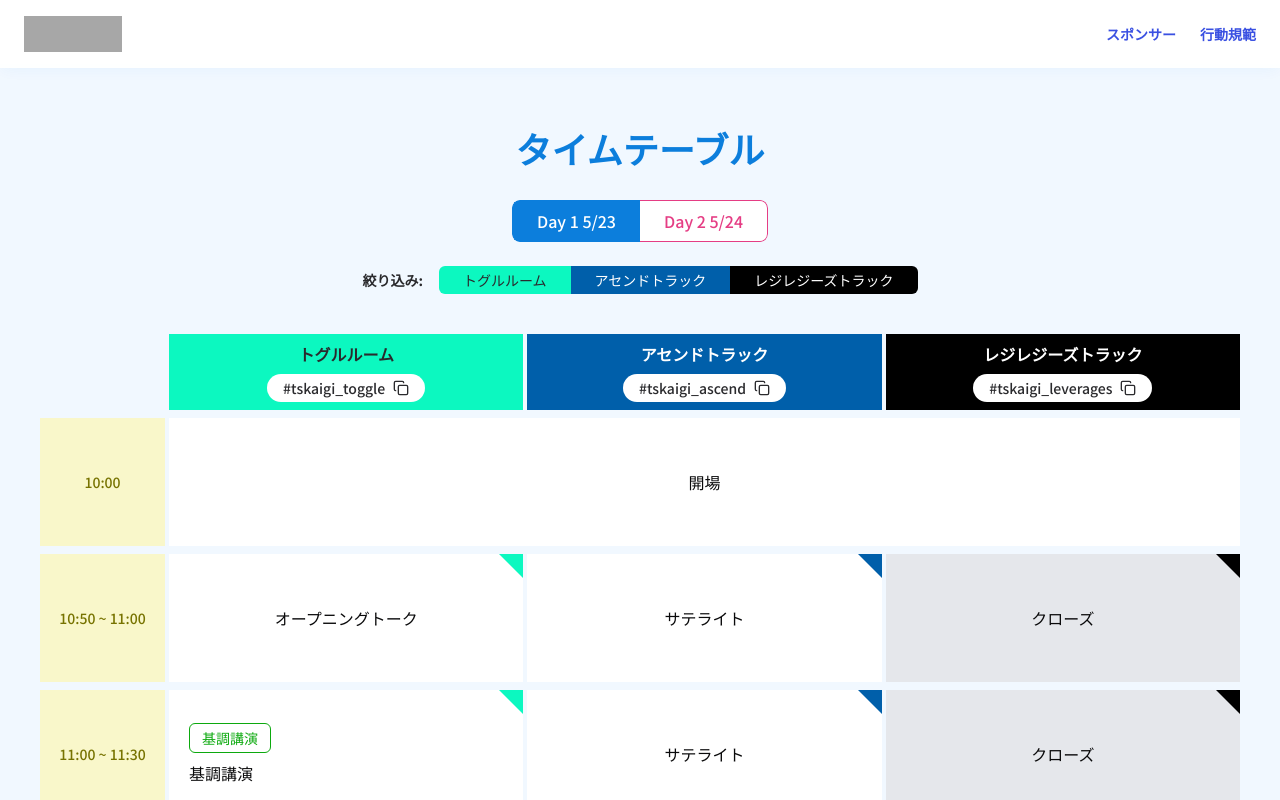
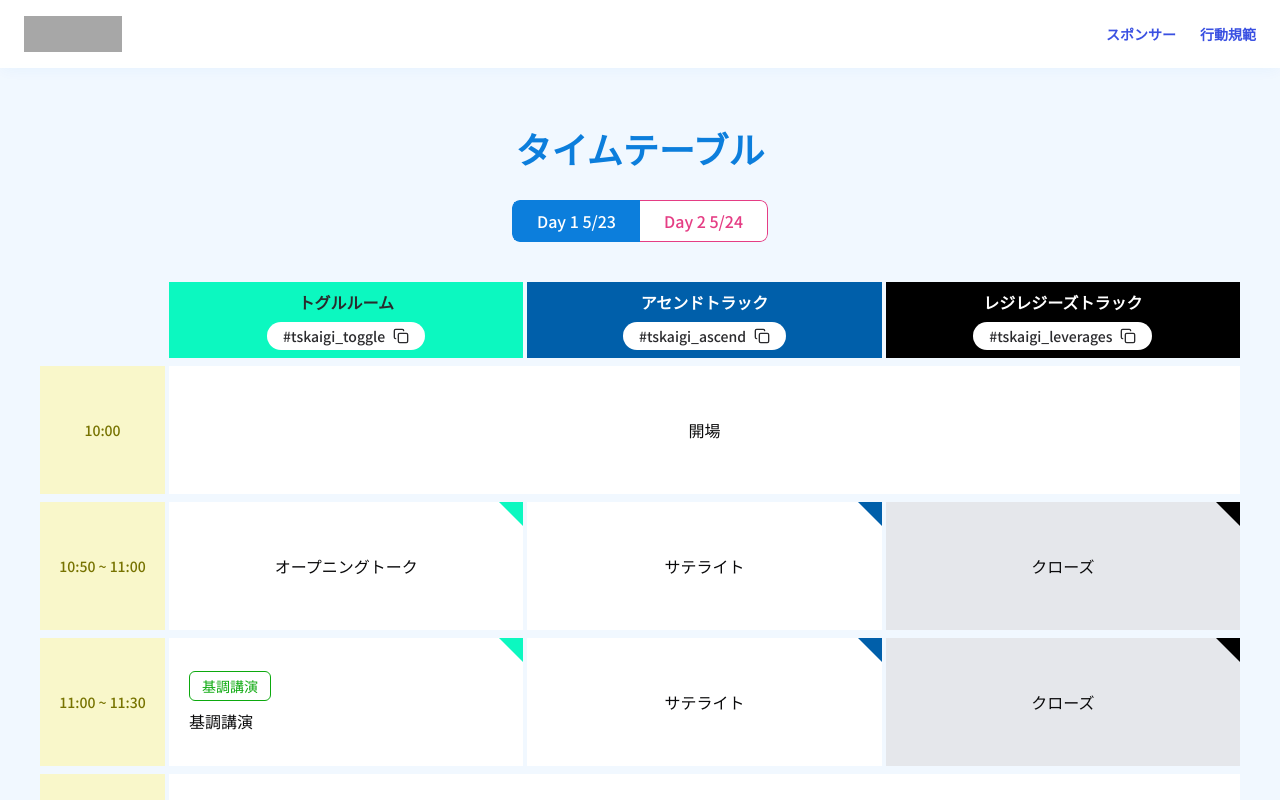
Before and after one commit to tskaigi/tskaigi2025-web-site, a Next.js app: page /wip/talks in a window 1280 px wide. Shown: the top 800 px of the page. Built offline with nearby package versions, Linux system fonts and the light colour scheme; grey boxes are pictures that could not be loaded.

Commit message:
feat(minor): 🎸 remove toggle

```diff
--- a/src/app/wip/talks/page.tsx
+++ b/src/app/wip/talks/page.tsx
@@ -3,7 +3,6 @@ import { Day1TimeTable } from "@/components/talks/Day1TimeTable";
 import { Day2TimeTable } from "@/components/talks/Day2TimeTable";
 import { EventDateTab } from "@/components/talks/EventDateTab";
 import { TrackHeader } from "@/components/talks/TrackHeader";
-import { TrackToggle } from "@/components/talks/TrackToggle";
 import type { EventDate, Track } from "@/constants/talkList";
 import { useState } from "react";
 
@@ -54,12 +53,6 @@ const TalksPage = () => {
       <div className="text-center mt-8">
         <EventDateTab currentDate={currentDate} onTabChange={handleTabChange} />
       </div>
-      <div className="text-center mt-6">
-        <TrackToggle
-          visibleTracks={visibleTracks}
-          onToggleTrack={handleToggleTrack}
-        />
-      </div>
 
       <div className="overflow-x-auto mt-10">
         <div className="min-w-full">
--- a/src/components/talks/TrackToggle/index.tsx
+++ /dev/null
@@ -1,68 +0,0 @@
-import { TRACK } from "@/constants/talkList";
-import type { Track } from "@/constants/talkList";
-import { cn } from "@/lib/utils";
-
-type Props = {
-  visibleTracks: {
-    [key in Track]: boolean;
-  };
-  onToggleTrack: (trackId: Track) => void;
-};
-
-export function TrackToggle({ visibleTracks, onToggleTrack }: Props) {
-  return (
-    <div className="w-full flex items-center justify-center gap-3 md:gap-4">
-      <p className="text-sm font-bold">絞り込み:</p>
-      <div className="inline-flex rounded-md overflow-hidden">
-        {(Object.keys(TRACK) as Track[]).map((trackId) => {
-          const isVisible = visibleTracks[trackId];
-          const getBgColorClass = () => {
-            switch (trackId) {
-              case "TRACK1":
-                return "bg-track-toggle";
-              case "TRACK2":
-                return "bg-track-ascend";
-              case "TRACK3":
-                return "bg-track-leverages";
-              default:
-                return trackId satisfies never;
-            }
-          };
-
-          const getTextColorClass = () => {
-            return trackId === "TRACK1" ? "text-black" : "text-white";
-          };
-
-          return (
-            <button
-              type="button"
-              key={trackId}
-              onClick={() => {
-                if (
-                  isVisible &&
-                  Object.values(visibleTracks).filter(Boolean).length <= 1
-                ) {
-                  return;
-                }
-                onToggleTrack(trackId);
-              }}
-              className={cn(
-                "px-4 md:px-6 py-1 text-sm font-medium transition-colors flex items-center justify-center",
-                isVisible
-                  ? `${getBgColorClass()} ${getTextColorClass()}`
-                  : "bg-black-300 text-white",
-              )}
-            >
-              <span className={"hidden md:inline ld:inline"}>
-                {TRACK[trackId].name}
-              </span>
-              <span className={"md:hidden lg:hidden"}>
-                {TRACK[trackId].shortName}
-              </span>
-            </button>
-          );
-        })}
-      </div>
-    </div>
-  );
-}
--- a/src/constants/talkList.ts
+++ b/src/constants/talkList.ts
@@ -7,17 +7,14 @@ export type EventDate = keyof typeof EVENT_DATE;
 export const TRACK = {
   TRACK1: {
     name: "トグルルーム",
-    shortName: "トグル",
     tag: "#tskaigi_toggle",
   },
   TRACK2: {
     name: "アセンドトラック",
-    shortName: "アセンド",
     tag: "#tskaigi_ascend",
   },
   TRACK3: {
     name: "レジレジーズトラック",
-    shortName: "レジレジーズ",
     tag: "#tskaigi_leverages",
   },
 } as const;
```
